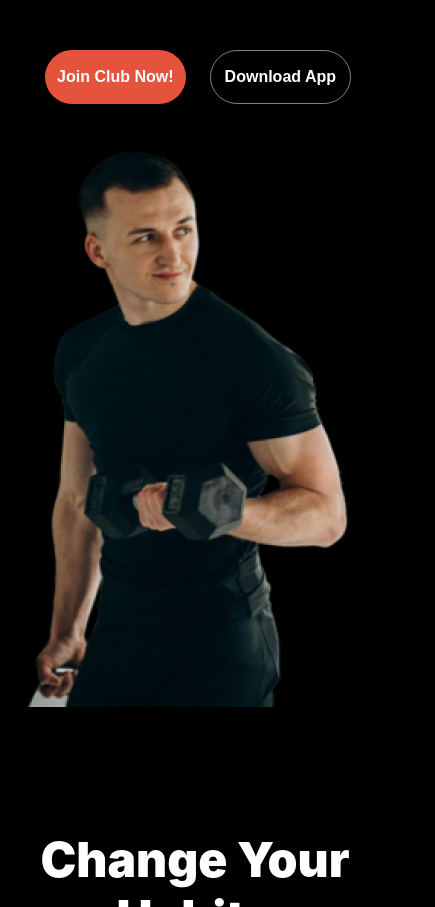
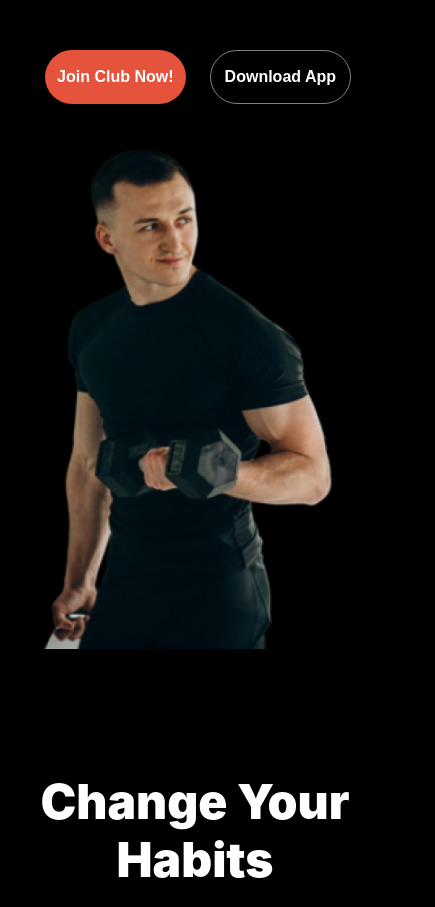
Before and after one commit to sadrisso/Assignment-2, a plain HTML site: page index.html in a window 390 px wide. Shown: the part 723-1630 px from the top of the page, 435 px wide, since content can reach past the window. Drawn offline with Linux system fonts and the light colour scheme.

Commit message:
decrease banner image size

```diff
--- a/style.css
+++ b/style.css
@@ -564,7 +564,7 @@ hr {
     }
 
     .banner-image img {
-        max-width: 100%;
+        max-width: 90%;
         text-align: center;
     }
 
@@ -727,5 +727,6 @@ hr {
 
     .footer-content div p {
         margin-left: 0px;
+        width: 90%;
     }
 }
```
